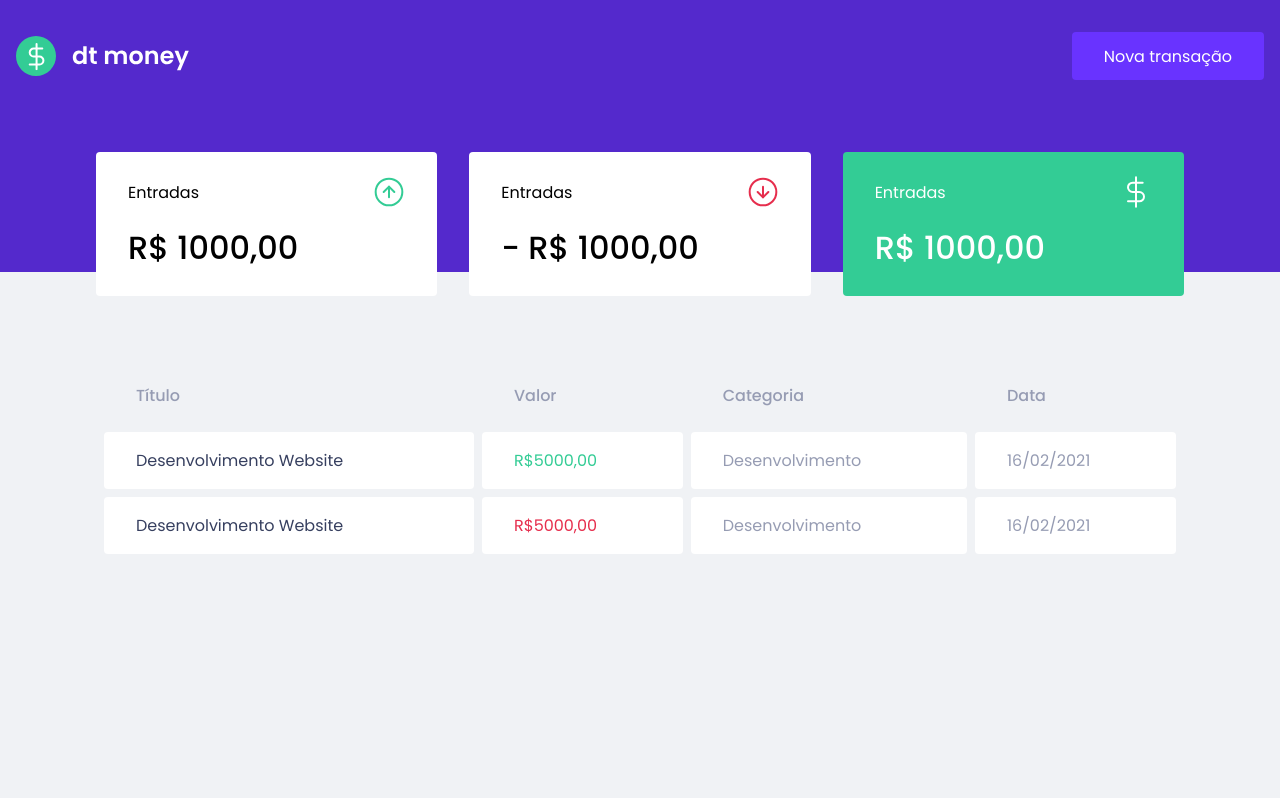
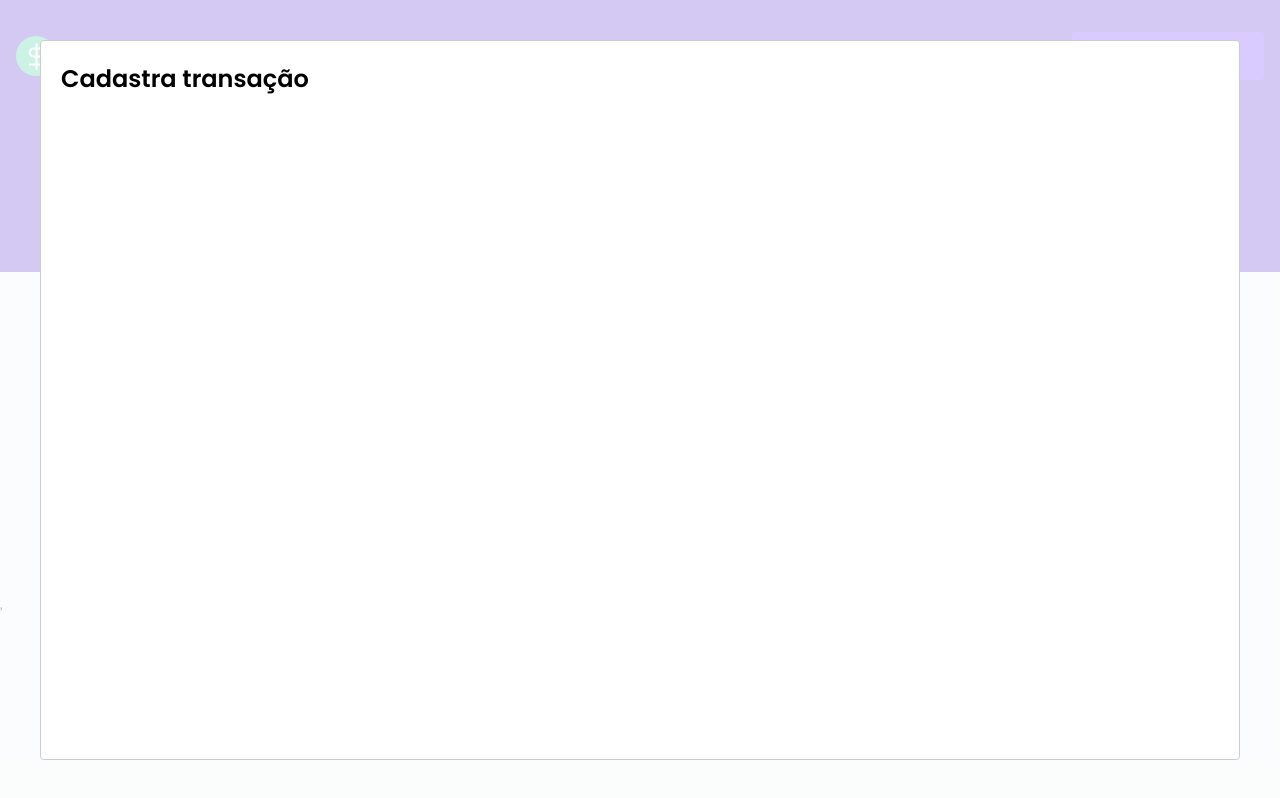
Before and after one commit to moraes3000/ignite-First-web-application-with-ReactJS, a React (Create React App) app: page / in a window 1280 px wide. Both pictures are taken after a click on the button "Nova transação". Built offline with nearby package versions, Linux system fonts and the light colour scheme; no server answers; what miragejs would draw is missing.

Commit message:
Configurando modal de criação

```diff
--- a/package.json
+++ b/package.json
@@ -3,10 +3,12 @@
   "version": "0.1.0",
   "private": true,
   "dependencies": {
+    "@types/react-modal": "^3.12.0",
     "axios": "^0.21.1",
     "miragejs": "^0.1.41",
     "react": "^17.0.1",
     "react-dom": "^17.0.1",
+    "react-modal": "^3.12.1",
     "react-scripts": "4.0.3",
     "styled-components": "^5.2.1",
     "web-vitals": "^1.0.1"
--- a/src/App.tsx
+++ b/src/App.tsx
@@ -1,13 +1,35 @@
+import React, { useState } from 'react';
 import styled from 'styled-components'
 import { Dashboard } from './components/Dashboard';
 import { Header } from './components/Header';
 import { GlobalStyle } from './styles/global';
 
+import Modal from 'react-modal';
+
+Modal.setAppElement('#root');
+
 export function App() {
+
+  const [isNewTransactionModalOpen, SetIsNewTransactionModalOpen] = useState(false);
+
+  function handleOpenTransactionModal() {
+    SetIsNewTransactionModalOpen(true)
+  }
+
+  function handleCloseTransactionModal() {
+    SetIsNewTransactionModalOpen(false)
+  }
+
   return (
     <>
-      <Header />
+      <Header onOpenNewTransitionModal={handleOpenTransactionModal} />
       <Dashboard />
+      <Modal
+        isOpen={isNewTransactionModalOpen}
+        onRequestClose={handleCloseTransactionModal}
+      >
+        <h2>Cadastra transação</h2>
+      </Modal>'
       <GlobalStyle />
     </>
   );
--- a/src/components/Header/index.tsx
+++ b/src/components/Header/index.tsx
@@ -1,12 +1,18 @@
 import logoImg from '../../assets/logo.svg'
-import { Container ,Content} from './styles'
+import { Container, Content } from './styles'
 
-export function Header(){
-    return(
+interface HeaderProps{
+    onOpenNewTransitionModal:()=>void;
+}
+
+export function Header({onOpenNewTransitionModal}:HeaderProps) {
+    return (
         <Container>
             <Content>
-            <img src={logoImg} alt='dt money'/>
-            <button type='button'>Nova transação</button>
+                <img src={logoImg} alt='dt money' />
+                <button type='button' onClick={onOpenNewTransitionModal}>
+                    Nova transação
+                </button>
             </Content>
         </Container>
     )
```
Also changed, not shown: 2 other files (tests, documents, lock files or other folders).
